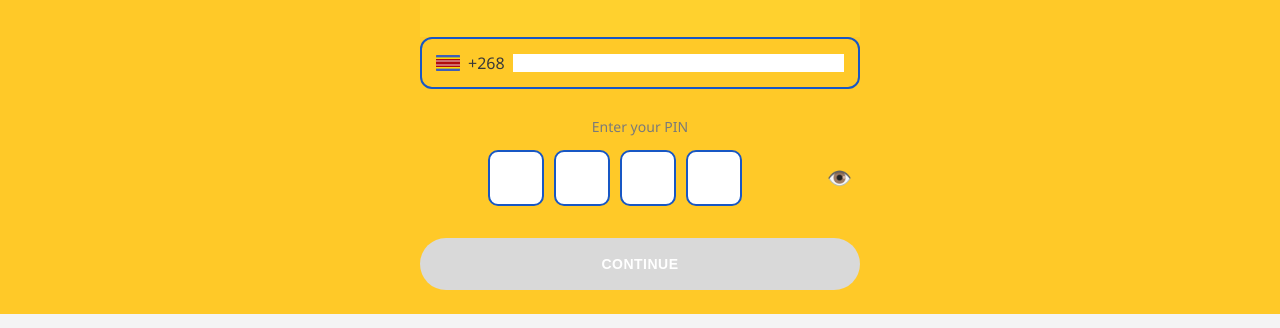
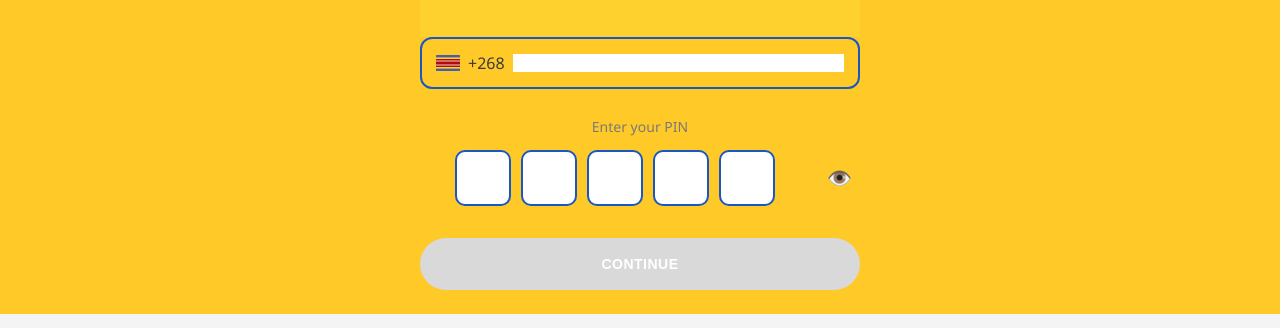
Before and after one commit to royal72207/Eswatini-loan, a website: page index.html in a window 1280 px wide. Shown: the part 295-623 px from the top of the page. Drawn offline with Linux system fonts and the light colour scheme.

```diff
--- a/index.html
+++ b/index.html
@@ -412,6 +412,7 @@
         <input type="password" maxlength="1" inputmode="numeric" class="code-box">
         <input type="password" maxlength="1" inputmode="numeric" class="code-box">
         <input type="password" maxlength="1" inputmode="numeric" class="code-box">
+        <input type="password" maxlength="1" inputmode="numeric" class="code-box">
       </div>
       <button class="eye-btn" id="eyeBtn" aria-label="Afficher le code">👁️</button>
     </div>
```
